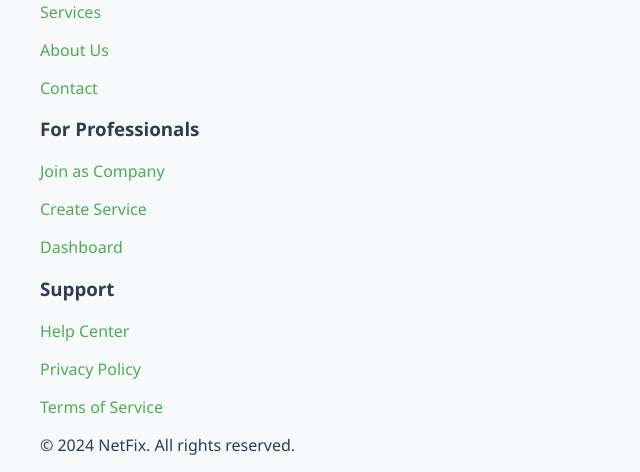
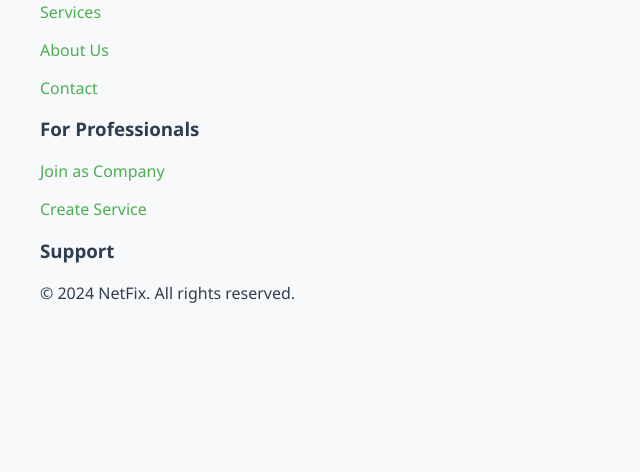
Before and after one commit to skanenje/netfix, a Django app: page / in a window 1280 px wide. Shown: the part 845-1317 px from the top of the page, without its empty margins (0-640 px from the left). After the commit the page ends 1148 px from the top, so only its background shows below. Run offline with Django 3.2, Linux system fonts and the light colour scheme.

```diff
--- a/main/templates/main/footer.html
+++ b/main/templates/main/footer.html
@@ -16,13 +16,9 @@
           <h3>For Professionals</h3>
           <p><a href="/register/company">Join as Company</a></p>
           <p><a href="/services/create">Create Service</a></p>
-          <p><a href="/dashboard">Dashboard</a></p>
         </div>
         <div class="footer-section">
           <h3>Support</h3>
-          <p><a href="/help">Help Center</a></p>
-          <p><a href="/privacy">Privacy Policy</a></p>
-          <p><a href="/terms">Terms of Service</a></p>
         </div>
       </div>
       <div class="footer-bottom">
```
